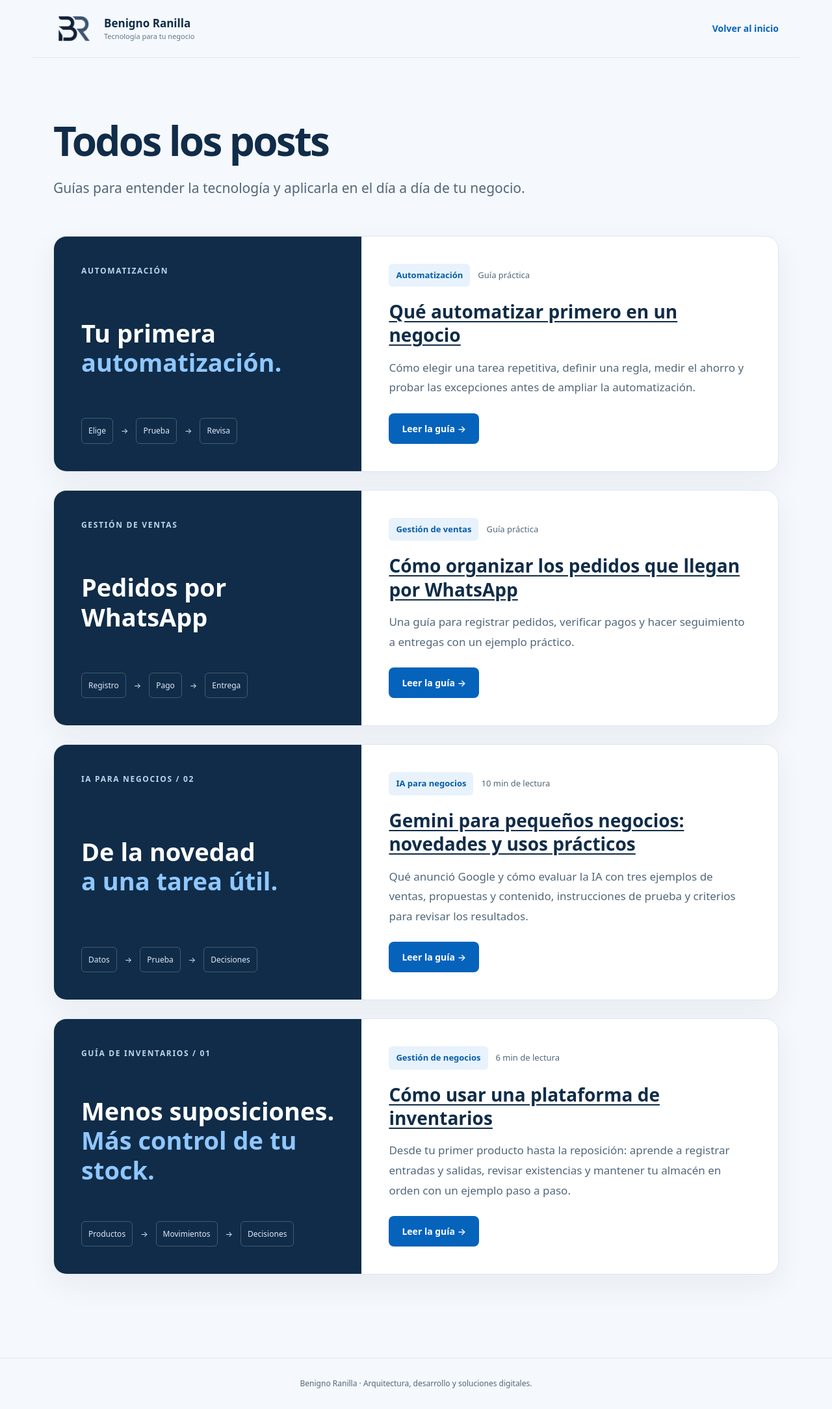
After one commit to BenignoRF/portafolio, a Django app: page /posts.html in a window 1280 px wide. The commit adds this page. Shown: the whole page at 65% size. Run offline with Django 4.2, Linux system fonts and the light colour scheme.

Commit message:
Unifica tarjetas y añade archivo completo de posts

```diff
--- a/benignoWeb/static/css/posts.css
+++ b/benignoWeb/static/css/posts.css
@@ -69,3 +69,8 @@
 .post-page a:focus-visible,.posts-section a:focus-visible,.post-table-wrap:focus-visible{outline:3px solid #d49a64;outline-offset:5px}
 @media(max-width:991px){.post-layout{grid-template-columns:1fr;gap:32px}.post-toc{position:static}.post-toc nav{display:flex;flex-direction:row;flex-wrap:wrap;gap:10px 20px}.post-prose{max-width:740px}.post-feature{grid-template-columns:1fr}.post-cover{gap:26px}.inventory-flow{padding:24px;font-size:13px;gap:10px}}
 @media(max-width:575px){.posts-section{padding:56px 0}.post-cover,.post-feature-copy{padding:26px}.post-feature-copy h3{font-size:24px}.post-header{padding:18px 20px;align-items:flex-start}.post-header .post-back{font-size:12px}.post-brand{font-size:14px;gap:8px}.post-brand img{width:44px;height:34px}.post-shell{padding:0 20px}.post-hero{padding:40px 0 32px}.post-lead{font-size:18px}.inventory-flow{flex-direction:column;align-items:flex-start;gap:14px}.inventory-flow i{display:none}.post-prose h2{font-size:25px}.post-note,.post-formula,.post-cta{padding:22px}.post-meta{gap:8px;font-size:12px}}
+
+.posts-actions{margin-top:32px;text-align:center}
+.posts-archive{background:#f5f8fc}
+.posts-archive .post-hero{padding-bottom:32px}
+.posts-list{padding-bottom:64px}
--- /dev/null
+++ b/benignoWeb/templates/posts.html
@@ -0,0 +1,79 @@
+{% load static %}
+<!DOCTYPE html>
+<html lang="es">
+<head>
+  <meta charset="utf-8">
+  <meta name="viewport" content="width=device-width, initial-scale=1">
+  <title>Todos los posts | BenignoRF</title>
+  <meta name="description" content="Todas las guías de BenignoRF sobre tecnología, inventarios, ventas y automatización para tu negocio.">
+  <link rel="icon" href="{% static 'images/brand-favicon.png' %}" type="image/png">
+  <link rel="stylesheet" href="{% static 'css/posts.css' %}">
+</head>
+<body class="post-page posts-archive">
+  <header class="post-header">
+    <a class="post-brand" href="./" aria-label="Benigno Ranilla, inicio"><img src="{% static 'images/brand-logo.png' %}" alt="" width="64" height="40"><span>Benigno Ranilla<small>Tecnología para tu negocio</small></span></a>
+    <a class="post-back" href="./#posts">Volver al inicio</a>
+  </header>
+  <main class="post-shell">
+    <header class="post-hero">
+      <h1>Todos los posts</h1>
+      <p class="post-lead">Guías para entender la tecnología y aplicarla en el día a día de tu negocio.</p>
+    </header>
+    <section class="posts-list" aria-label="Publicaciones de la más reciente a la más antigua">
+<article class="post-feature">
+                        <div class="post-cover" aria-hidden="true">
+                            <span class="post-cover-label">Automatización</span>
+                            <p class="post-cover-title">Tu primera<br><span>automatización.</span></p>
+                            <div class="post-cover-flow"><span>Elige</span> → <span>Prueba</span> → <span>Revisa</span></div>
+                        </div>
+                        <div class="post-feature-copy">
+                            <div class="post-meta"><span class="post-tag">Automatización</span><span>Guía práctica</span></div>
+                            <h3><a href="post-automatizar-primera-tarea.html">Qué automatizar primero en un negocio</a></h3>
+                            <p>Cómo elegir una tarea repetitiva, definir una regla, medir el ahorro y probar las excepciones antes de ampliar la automatización.</p>
+                            <a class="post-button" href="post-automatizar-primera-tarea.html">Leer la guía <span aria-hidden="true">→</span></a>
+                        </div>
+                    </article>
+<article class="post-feature">
+                        <div class="post-cover" aria-hidden="true">
+                            <span class="post-cover-label">Gestión de ventas</span>
+                            <p class="post-cover-title">Pedidos por WhatsApp</p>
+                            <div class="post-cover-flow"><span>Registro</span> → <span>Pago</span> → <span>Entrega</span></div>
+                        </div>
+                        <div class="post-feature-copy">
+                            <div class="post-meta"><span class="post-tag">Gestión de ventas</span><span>Guía práctica</span></div>
+                            <h3><a href="post-pedidos-whatsapp.html">Cómo organizar los pedidos que llegan por WhatsApp</a></h3>
+                            <p>Una guía para registrar pedidos, verificar pagos y hacer seguimiento a entregas con un ejemplo práctico.</p>
+                            <a class="post-button" href="post-pedidos-whatsapp.html">Leer la guía <span aria-hidden="true">→</span></a>
+                        </div>
+                    </article>
+<article class="post-feature">
+                        <div class="post-cover" aria-hidden="true">
+                            <span class="post-cover-label">IA para negocios / 02</span>
+                            <p class="post-cover-title">De la novedad<br><span>a una tarea útil.</span></p>
+                            <div class="post-cover-flow"><span>Datos</span> → <span>Prueba</span> → <span>Decisiones</span></div>
+                        </div>
+                        <div class="post-feature-copy">
+                            <div class="post-meta"><span class="post-tag">IA para negocios</span><span>10 min de lectura</span></div>
+                            <h3><a href="post-gemini-pequenos-negocios.html">Gemini para pequeños negocios: novedades y usos prácticos</a></h3>
+                            <p>Qué anunció Google y cómo evaluar la IA con tres ejemplos de ventas, propuestas y contenido, instrucciones de prueba y criterios para revisar los resultados.</p>
+                            <a class="post-button" href="post-gemini-pequenos-negocios.html">Leer la guía <span aria-hidden="true">→</span></a>
+                        </div>
+                    </article>
+<article class="post-feature">
+                        <div class="post-cover" aria-hidden="true">
+                            <span class="post-cover-label">Guía de inventarios / 01</span>
+                            <p class="post-cover-title">Menos suposiciones.<br><span>Más control de tu stock.</span></p>
+                            <div class="post-cover-flow"><span>Productos</span> → <span>Movimientos</span> → <span>Decisiones</span></div>
+                        </div>
+                        <div class="post-feature-copy">
+                            <div class="post-meta"><span class="post-tag">Gestión de negocios</span><span>6 min de lectura</span></div>
+                            <h3><a href="post-plataforma-inventarios.html">Cómo usar una plataforma de inventarios</a></h3>
+                            <p>Desde tu primer producto hasta la reposición: aprende a registrar entradas y salidas, revisar existencias y mantener tu almacén en orden con un ejemplo paso a paso.</p>
+                            <a class="post-button" href="post-plataforma-inventarios.html">Leer la guía <span aria-hidden="true">→</span></a>
+                        </div>
+                    </article>
+    </section>
+  </main>
+  <footer class="post-footer">Benigno Ranilla · Arquitectura, desarrollo y soluciones digitales.</footer>
+</body>
+</html>
--- a/benignoWeb/urls.py
+++ b/benignoWeb/urls.py
@@ -21,6 +21,7 @@ from django.views.generic import TemplateView
 
 urlpatterns = [
     path('', home, name='home'),
+    path('posts.html', TemplateView.as_view(template_name='posts.html'), name='posts'),
     path('post-automatizar-primera-tarea.html', TemplateView.as_view(template_name='post-automatizar-primera-tarea.html'), name='post_automatizar_primera_tarea'),
     path('post-pedidos-whatsapp.html', TemplateView.as_view(template_name='post-pedidos-whatsapp.html'), name='post_pedidos_whatsapp'),
     path('post-gemini-pequenos-negocios.html', TemplateView.as_view(template_name='post-gemini-pequenos-negocios.html'), name='post_gemini_negocios'),
--- a/docs/static/css/posts.css
+++ b/docs/static/css/posts.css
@@ -69,3 +69,8 @@
 .post-page a:focus-visible,.posts-section a:focus-visible,.post-table-wrap:focus-visible{outline:3px solid #d49a64;outline-offset:5px}
 @media(max-width:991px){.post-layout{grid-template-columns:1fr;gap:32px}.post-toc{position:static}.post-toc nav{display:flex;flex-direction:row;flex-wrap:wrap;gap:10px 20px}.post-prose{max-width:740px}.post-feature{grid-template-columns:1fr}.post-cover{gap:26px}.inventory-flow{padding:24px;font-size:13px;gap:10px}}
 @media(max-width:575px){.posts-section{padding:56px 0}.post-cover,.post-feature-copy{padding:26px}.post-feature-copy h3{font-size:24px}.post-header{padding:18px 20px;align-items:flex-start}.post-header .post-back{font-size:12px}.post-brand{font-size:14px;gap:8px}.post-brand img{width:44px;height:34px}.post-shell{padding:0 20px}.post-hero{padding:40px 0 32px}.post-lead{font-size:18px}.inventory-flow{flex-direction:column;align-items:flex-start;gap:14px}.inventory-flow i{display:none}.post-prose h2{font-size:25px}.post-note,.post-formula,.post-cta{padding:22px}.post-meta{gap:8px;font-size:12px}}
+
+.posts-actions{margin-top:32px;text-align:center}
+.posts-archive{background:#f5f8fc}
+.posts-archive .post-hero{padding-bottom:32px}
+.posts-list{padding-bottom:64px}
```
Also changed, not shown: benignoWeb/templates/home.html (+6 -13 lines), docs/index.html (+6 -13 lines), docs/posts.html (added, +78 -0 lines).
